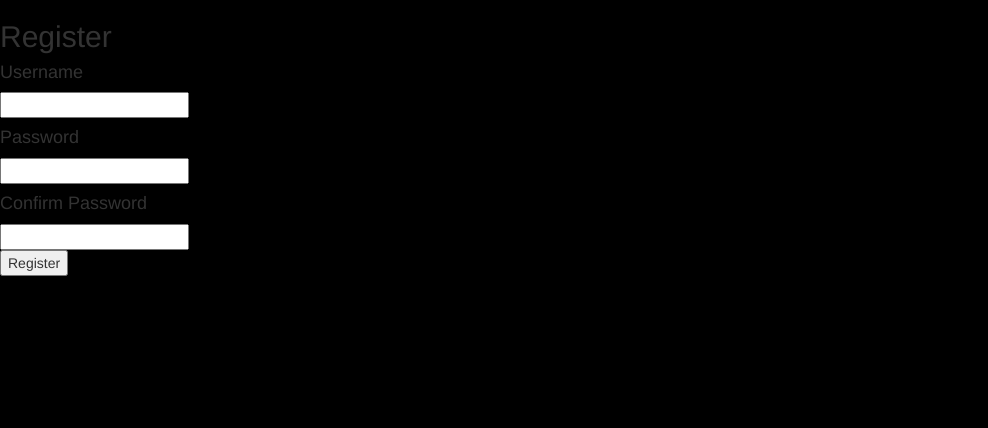
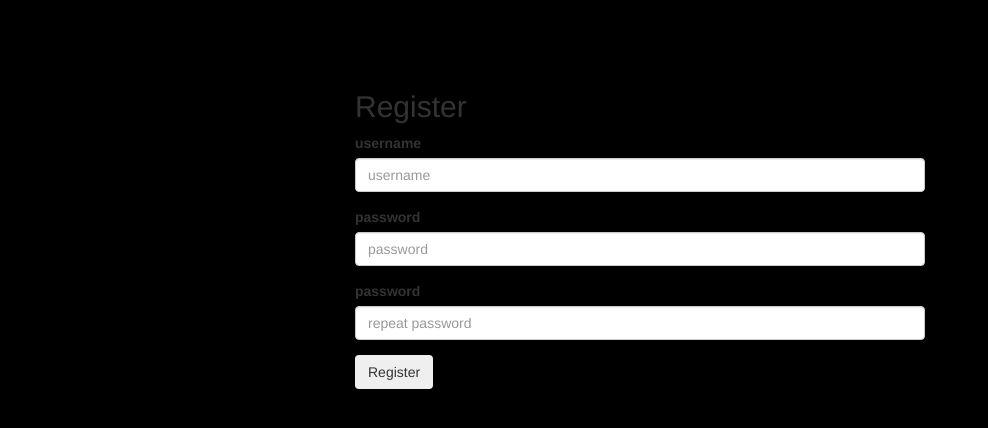
Before and after one commit to puhlenbruck/CPPA, a Flask app: page /signup/ in a window 1280 px wide. Shown: the part 235-663 px from the top of the page, without its empty margins (0-988 px from the left). Run offline with Flask 2, Linux system fonts and the light colour scheme; some libraries are stand-ins or nearby versions.

Commit message:
updated signup for to the same look as login

```diff
--- a/app/templates/signup.html
+++ b/app/templates/signup.html
@@ -1,18 +1,25 @@
 {% extends "base.html" %}
 {% block content %}
-  <h2>Register</h2>
-  {% if error %}<p class=error><strong>Error:</strong> {{ error }}{% endif %}
-  <form action="{{ url_for('signup') }}" method=post>
-  {{form.hidden_tag()}}
-    <p>
-        <h4>Username</h4>
-        {{form.username}}
-        <h4>Password</h4>
-        {{form.password}}
-        <h4>Confirm Password</h4>
-        {{form.password_confirm}}
-        </br>
-        <input type=submit value=Register>
-    </p>
-  </form>
+<div class="container">
+  <div class="row center-block">
+    <div class="col-md-3"></div>
+    <div class="col-md-6">
+      <div class="row">
+        <h2>Register</h2>
+      </div>
+      <div class="row">
+        {% if error %}<p class=error><strong>Error:</strong> {{ error }}{% endif %}
+      </div>
+      <div class="row">
+        <form action="{{ url_for('signup') }}" method=post>
+          {% import 'forms.html' as forms %}
+          {% for field in form %}
+            {{ forms.render_field(field) }}
+          {% endfor %}
+          <input class="btn" type=submit value=Register>
+        </form>
+      </div>
+    </div>
+  </div>
+</div>
 {% endblock %}
```
